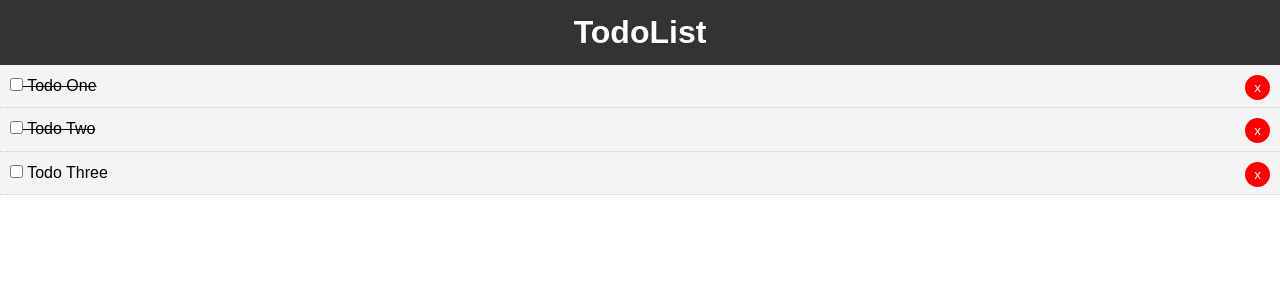
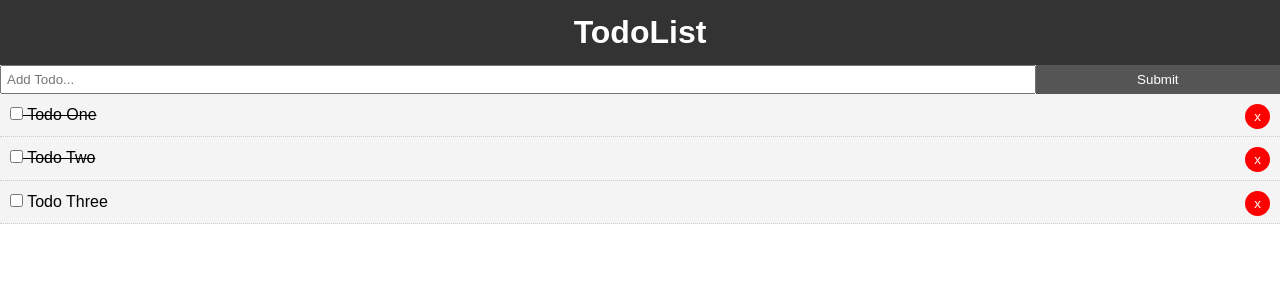
Before and after one commit to MbuguaCaleb/vue_js_crash_course, a Vue app in the folder vue_js_crash_course/: page / in a window 1280 px wide. Shown: the top 300 px of the page. Built offline with nearby package versions, Linux system fonts and the light colour scheme.

Commit message:
add-todo-vue-JS-Component

```diff
--- a/vue_js_crash_course/src/App.vue
+++ b/vue_js_crash_course/src/App.vue
@@ -1,6 +1,7 @@
 <template>
   <div id="app">
     <Header />
+    <AddTodo />
     <Todos v-bind:todos="todos" v-on:del-todo="deleteTodo" />
   </div>
 </template>
@@ -8,12 +9,14 @@
 <script>
 import Header from "./components/layout/Header";
 import Todos from "./components/Todos";
+import AddTodo from "./components/AddTodo";
 
 export default {
   name: "app",
   components: {
     Header,
-    Todos
+    Todos,
+    AddTodo
   },
   data() {
     return {
@@ -54,4 +57,16 @@
   font-family: Arial, Helvetica, sans-serif;
   line-height: 1.4;
 }
+.btn {
+  display: inline-block;
+  border: none;
+  background: #555;
+  color: #fff;
+  padding: 7px 20px;
+  cursor: pointer;
+}
+
+.btn:hover {
+  background: #666;
+}
 </style>
--- /dev/null
+++ b/vue_js_crash_course/src/components/AddTodo.vue
@@ -0,0 +1,29 @@
+<template>
+  <div>
+    <form>
+      <input type="text" name="title" placeholder="Add Todo..." />
+
+      <input type="submit" value="Submit" class="btn" />
+    </form>
+  </div>
+</template>
+
+<script>
+export default {
+  name: "AddTodo"
+};
+</script>
+
+
+<style scoped>
+form {
+  display: flex;
+}
+input[type="text"] {
+  flex: 10;
+  padding: 5px;
+}
+input[type="submit"] {
+  flex: 2;
+}
+</style>
```
